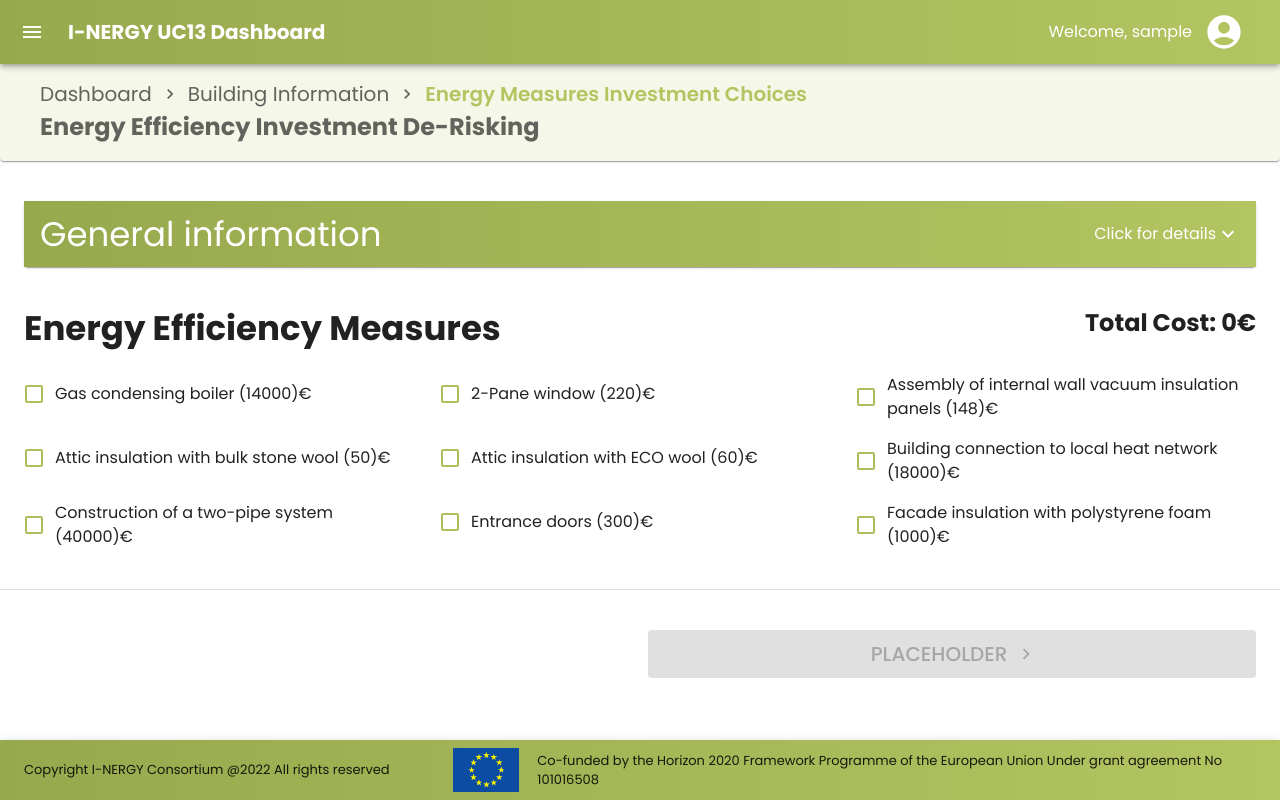
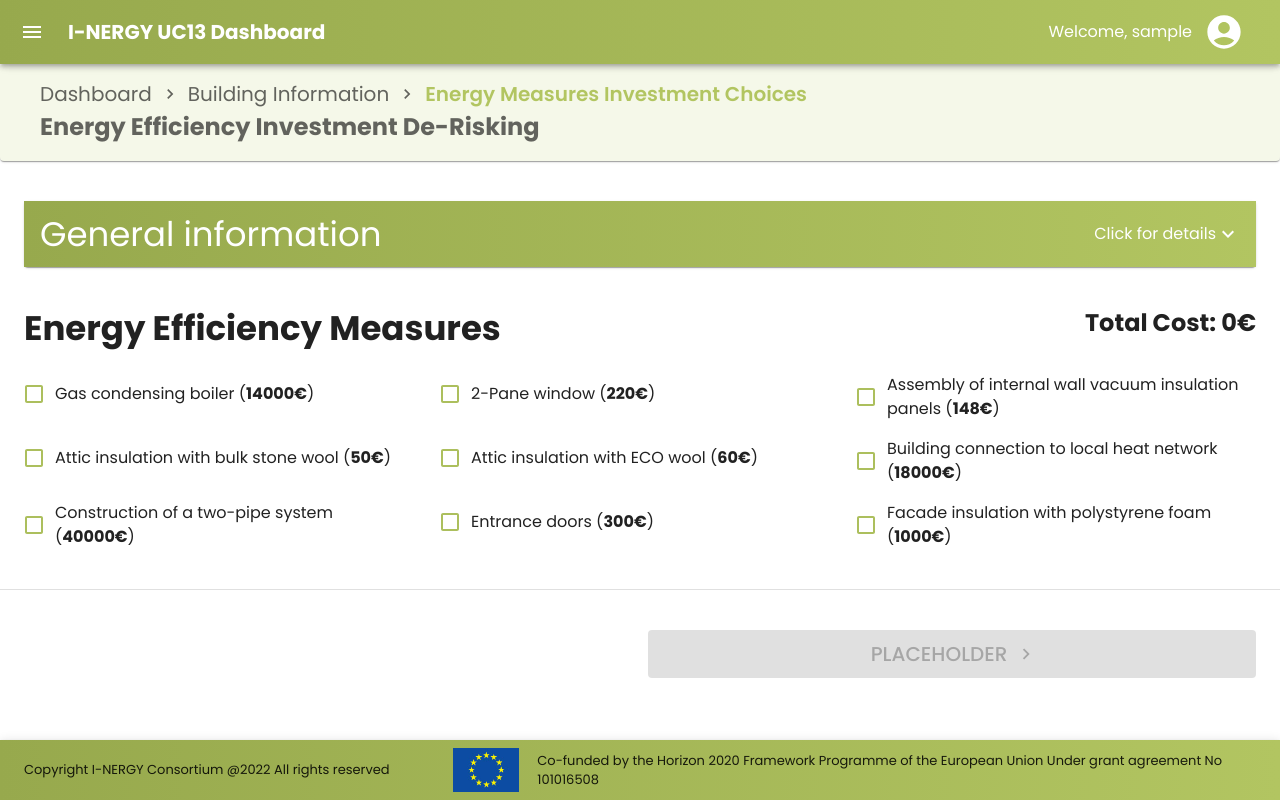
Before and after one commit to I-NERGY/EEI_Service_frontend, a React (Create React App) app: page /energy-measures/1 in a window 1280 px wide. Built offline with nearby package versions, Linux system fonts and the light colour scheme; sample sign-in values are in the browser's storage.

Commit message:
InvestmentSelect.tsx small fix

```diff
--- a/src/pages/InvestmentSelect.tsx
+++ b/src/pages/InvestmentSelect.tsx
@@ -1,4 +1,4 @@
-import React, {useEffect, useState} from 'react';
+import React, {useState} from 'react';
 
 import Link from "@mui/material/Link";
 import Typography from "@mui/material/Typography";
@@ -118,7 +118,7 @@ const InvestmentSelect = () => {
                                                     },
                                                 }}
                                             />}
-                                        label={`${measure.title} (${measure.cost})€`}
+                                        label={<Typography>{measure.title} (<span style={{fontWeight: 'bold'}}>{measure.cost}€</span>)</Typography>}
                                         labelPlacement="end"
                                     />
                                 </FormGroup>
```
